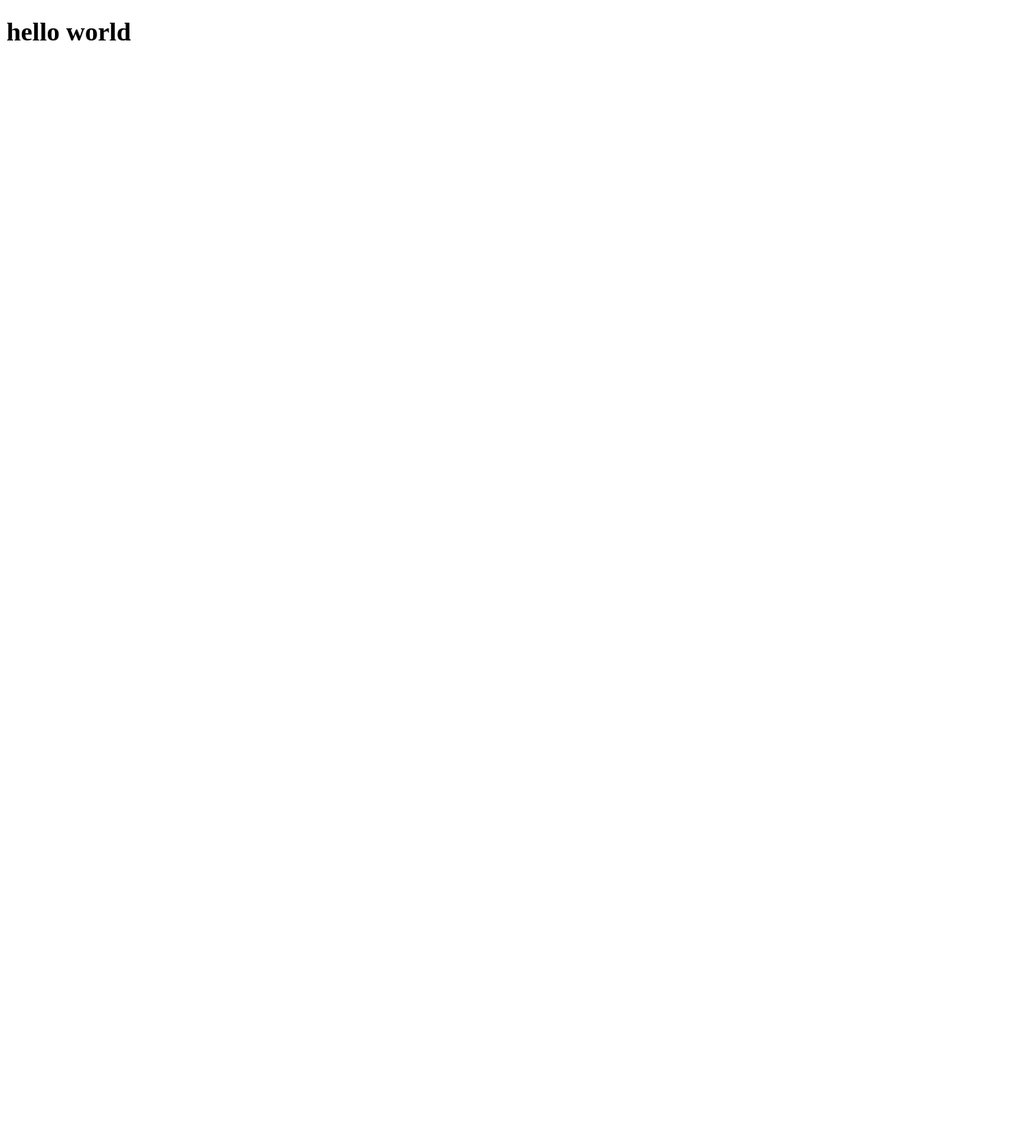
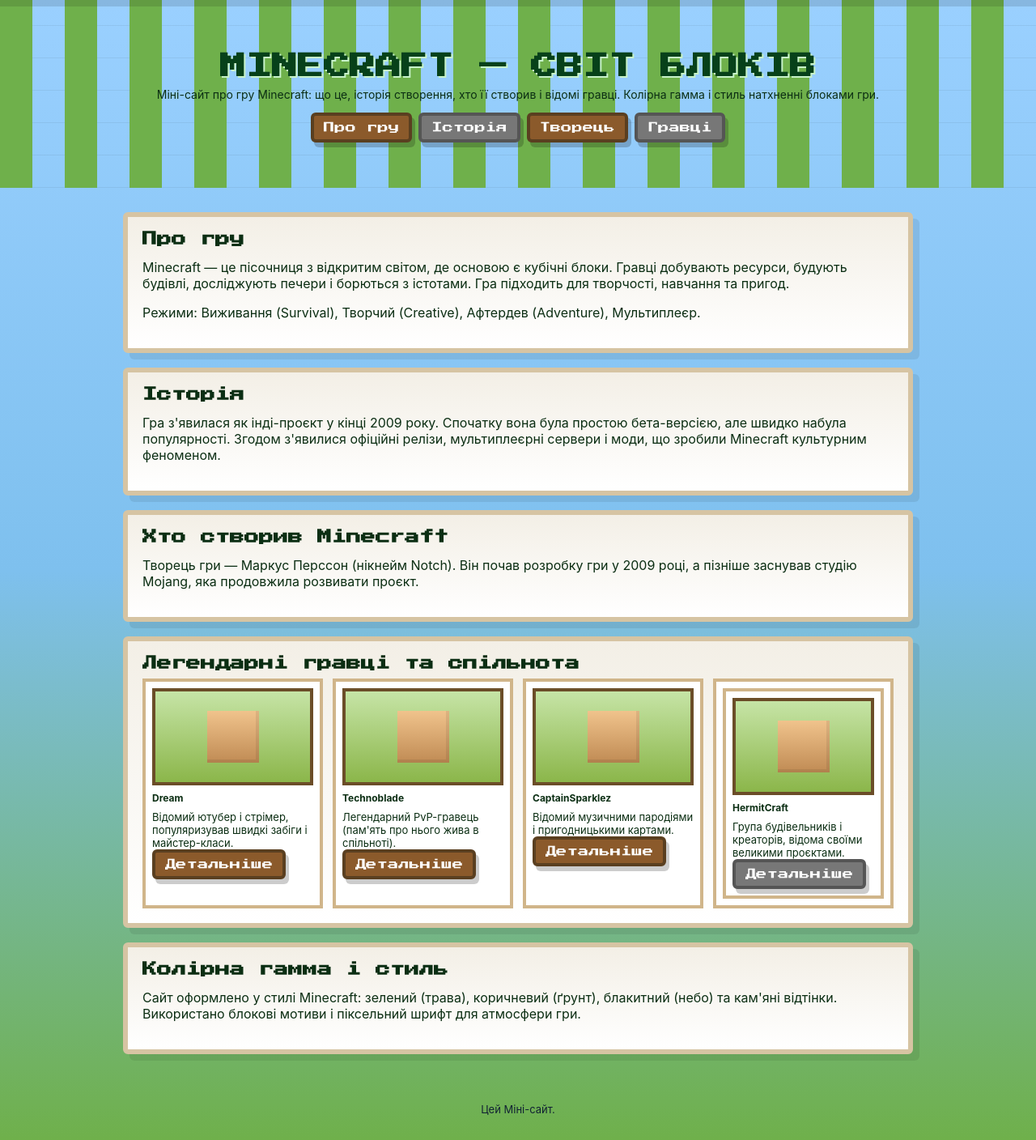
Before and after one commit to julliaskasa/minecraft, a plain HTML site: page index.html in a window 1280 px wide. Shown: the whole page at 81% size. Before the commit the page ends 800 px from the top, so only its background shows below. Drawn offline with Linux system fonts and the light colour scheme.

Commit message:
Додали HTML, CSS

```diff
--- a/index.html
+++ b/index.html
@@ -1,13 +1,98 @@
-<!DOCTYPE html>
-<html lang="en">
+
+<!doctype html>
+<html lang="uk">
 <head>
-    <meta charset="UTF-8">
-    <meta name="viewport" content="width=device-width, initial-scale=1.0">
-    <title>Document</title>
-    <link rel="stylesheet" href="style.css">
+  <meta charset="utf-8">
+  <meta name="viewport" content="width=device-width,initial-scale=1">
+  <title>Minecraft — Міні-сайт</title>
+  <link href="https://fonts.googleapis.com/css2?family=Press+Start+2P&display=swap" rel="stylesheet">
+  <link rel="stylesheet" href="style.css">
 </head>
 <body>
-    <h1>hello world</h1>
-    <script src="script.js"></script>
+  <header class="hero">
+    <div class="container">
+      <h1 class="title">MINECRAFT — СВІТ БЛОКІВ</h1>
+      <p class="lead">Міні-сайт про гру Minecraft: що це, історія створення, хто її створив і відомі гравці. Колірна гамма і стиль натхненні блоками гри.</p>
+      <nav class="nav">
+        <button class="btn" data-scroll="about">Про гру</button>
+        <button class="btn secondary" data-scroll="history">Історія</button>
+        <button class="btn" data-scroll="creator">Творець</button>
+        <button class="btn secondary" data-scroll="players">Гравці</button>
+      </nav>
+    </div>
+  </header>
+
+  <main class="container">
+    <section id="about" class="card">
+      <h2>Про гру</h2>
+      <p>Minecraft — це пісочниця з відкритим світом, де основою є кубічні блоки. Гравці добувають ресурси, будують будівлі, досліджують печери і борються з істотами. Гра підходить для творчості, навчання та пригод.</p>
+      <p>Режими: Виживання (Survival), Творчий (Creative), Афтердев (Adventure), Мультиплеєр.</p>
+    </section>
+
+    <section id="history" class="card">
+      <h2>Історія</h2>
+      <p>Гра з'явилася як інді-проєкт у кінці 2009 року. Спочатку вона була простою бета-версією, але швидко набула популярності. Згодом з'явилися офіційні релізи, мультиплеєрні сервери і моди, що зробили Minecraft культурним феноменом.</p>
+    </section>
+
+    <section id="creator" class="card">
+      <h2>Хто створив Minecraft</h2>
+      <p>Творець гри — Маркус Перссон (нікнейм Notch). Він почав розробку гри у 2009 році, а пізніше заснував студію Mojang, яка продовжила розвивати проєкт.</p>
+    </section>
+
+    <section id="players" class="card">
+      <h2>Легендарні гравці та спільнота</h2>
+      <div class="grid">
+        <div class="player">
+          <div class="avatar"><div class="face"></div></div>
+          <h3>Dream</h3>
+          <p>Відомий ютубер і стрімер, популяризував швидкі забіги і майстер-класи.</p>
+          <p><button class="btn" data-player="dream">Детальніше</button></p>
+        </div>
+
+        <div class="player">
+          <div class="avatar"><div class="face"></div></div>
+          <h3>Technoblade</h3>
+          <p>Легендарний PvP-гравець (пам'ять про нього жива в спільноті).</p>
+          <p><button class="btn" data-player="technoblade">Детальніше</button></p>
+        </div>
+
+        <div class="player">
+          <div class="avatar"><div class="face"></div></div>
+          <h3>CaptainSparklez</h3>
+          <p>Відомий музичними пародіями і пригодницькими картами.</p>
+          <p><button class="btn" data-player="cap">Детальніше</button></p>
+        </div>
+
+        <div class="player">
+          <div class="player" style="padding:8px;border:4px solid #d0b58a;background:#fff">
+            <div class="avatar"><div class="face"></div></div>
+            <h3>HermitCraft</h3>
+            <p>Група будівельників і креаторів, відома своїми великими проєктами.</p>
+            <p><button class="btn secondary" data-player="hermit">Детальніше</button></p>
+          </div>
+        </div>
+
+      </div>
+    </section>
+
+    <section class="card">
+      <h2>Колірна гамма і стиль</h2>
+      <p>Сайт оформлено у стилі Minecraft: зелений (трава), коричневий (ґрунт), блакитний (небо) та кам'яні відтінки. Використано блокові мотиви і піксельний шрифт для атмосфери гри.</p>
+    </section>
+
+  </main>
+
+  <footer>
+    <div class="container">Цей Міні-сайт.</div>
+  </footer>
+
+  <!-- modal -->
+  <div id="modal" class="modal">
+    <div class="box">
+      <button class="close" id="closeBtn">Закрити</button>
+      <div id="modalContent"></div>
+    </div>
+  </div>
+  <script src="script.js"></script>
 </body>
 </html>
--- a/script.js
+++ b/script.js
@@ -0,0 +1,37 @@
+// Smooth scroll
+    document.querySelectorAll('[data-scroll]').forEach(btn=>{
+      btn.addEventListener('click',()=>{
+        const id = btn.getAttribute('data-scroll');
+        document.getElementById(id).scrollIntoView({behavior:'smooth'});
+      })
+    })
+
+    const players = {
+      dream: `
+        <h3>Dream</h3>
+        <p>Dream — популярний ютубер, відомий своїми серіями по виживанню і швидкісними челенджами. Його контент вплинув на популярність Minecraft серед молодших гравців.</p>
+      `,
+      technoblade: `
+        <h3>Technoblade</h3>
+        <p>Technoblade був відомим PvP-гравцем і стрімером. Його техніка бою і харизма зробили його легендою спільноти.</p>
+      `,
+      cap: `
+        <h3>CaptainSparklez</h3>
+        <p>Його музичні пародії і пригодницькі карти мали великий вплив на фан-культуру Minecraft.</p>
+      `,
+      hermit: `
+        <h3>HermitCraft</h3>
+        <p>HermitCraft — це група творців, які роблять складні будови і великі проєкти у спільному світі.</p>
+      `
+    }
+
+    document.querySelectorAll('[data-player]').forEach(b=>{
+      b.addEventListener('click',()=>{
+        const id = b.getAttribute('data-player');
+        document.getElementById('modalContent').innerHTML = players[id] || '<p>Немає інформації</p>';
+        document.getElementById('modal').classList.add('open');
+      })
+    })
+    document.getElementById('closeBtn').addEventListener('click',()=>document.getElementById('modal').classList.remove('open'))
+    // close on outside click
+    document.getElementById('modal').addEventListener('click',e=>{if(e.target.id==='modal')document.getElementById('modal').classList.remove('open')})
--- a/style.css
+++ b/style.css
@@ -0,0 +1,55 @@
+:root{
+      --grass:#6fb04b;
+      --dirt:#8b5a2b;
+      --sky:#7ec0ee;
+      --stone:#777777;
+      --accent:#ffd166;
+      --text:#0b2e13;
+      --card:#f3efe6;
+    }
+    *{box-sizing:border-box}
+    body{
+      margin:0;font-family:Inter, system-ui, -apple-system, "Segoe UI", Roboto, "Press Start 2P", monospace;
+      background:linear-gradient(#9ad0ff 0%, #7ec0ee 50%, #6fb04b 100%);
+      color:var(--text);
+      -webkit-font-smoothing:antialiased;
+    }
+    /* blocky header (like grass+ dirt blocks) */
+    .hero{
+      background-image: repeating-linear-gradient(90deg, var(--grass) 0 40px, transparent 40px 80px), repeating-linear-gradient(0deg, rgba(0,0,0,0.06) 0 1px, transparent 1px 40px);
+      padding:48px 16px 32px; text-align:center; box-shadow:0 8px 0 rgba(0,0,0,0.12) inset;
+    }
+    .container{max-width:1000px;margin:0 auto;padding:12px}
+    h1.title{font-family:'Press Start 2P', monospace; font-size:32px; margin:6px 0; color:#07411a; text-shadow:2px 2px 0 #c7f2c9}
+    p.lead{max-width:900px;margin:8px auto 0; font-size:14px; line-height:1.5}
+
+    nav.nav{display:flex;gap:8px;justify-content:center;margin:12px 0}
+    .btn{background:var(--dirt);color:#fff;padding:8px 12px;border-radius:6px;border:4px solid #5a3f20;font-family:'Press Start 2P', monospace;cursor:pointer;box-shadow:4px 6px 0 rgba(0,0,0,0.2)}
+    .btn.secondary{background:var(--stone);border-color:#555}
+
+    main{padding:20px 12px}
+    section.card{background:linear-gradient(180deg,var(--card),#fff);border:6px solid #d6c4a3;border-radius:6px;padding:18px;margin:18px 0;box-shadow:8px 8px 0 rgba(0,0,0,0.08)}
+    h2{font-family:'Press Start 2P', monospace;font-size:18px;margin:0 0 10px}
+    .grid{display:grid;grid-template-columns:repeat(auto-fit,minmax(220px,1fr));gap:12px}
+
+    /* pixel avatar placeholder */
+    .avatar{width:100%;height:120px;background:linear-gradient(180deg,#c6e4a6,#8bb64a);display:flex;align-items:center;justify-content:center;border:4px solid #6b4d28}
+    .avatar .face{width:64px;height:64px;background:linear-gradient(#f0c38c,#c08b54);box-shadow:inset -4px -4px 0 rgba(0,0,0,0.08)}
+
+    .player{padding:8px;border:4px solid #d0b58a;background:#fff}
+    .player h3{font-size:12px;margin:8px 0}
+    .player p{font-size:13px;margin:0}
+
+    footer{padding:18px;text-align:center;font-size:13px;color:#123}
+
+    /* modal */
+    .modal{position:fixed;left:0;top:0;width:100%;height:100%;display:none;align-items:center;justify-content:center;background:rgba(0,0,0,0.5)}
+    .modal.open{display:flex}
+    .modal .box{background:#fff;padding:18px;border:6px solid #d6c4a3;max-width:600px;width:92%;border-radius:6px}
+    .close{float:right;background:#e04;padding:6px 8px;color:#fff;border-radius:4px;border:0;cursor:pointer}
+
+    /* responsive tweaks */
+    @media (max-width:520px){
+      h1.title{font-size:20px}
+      .avatar{height:100px}
+    }
```
